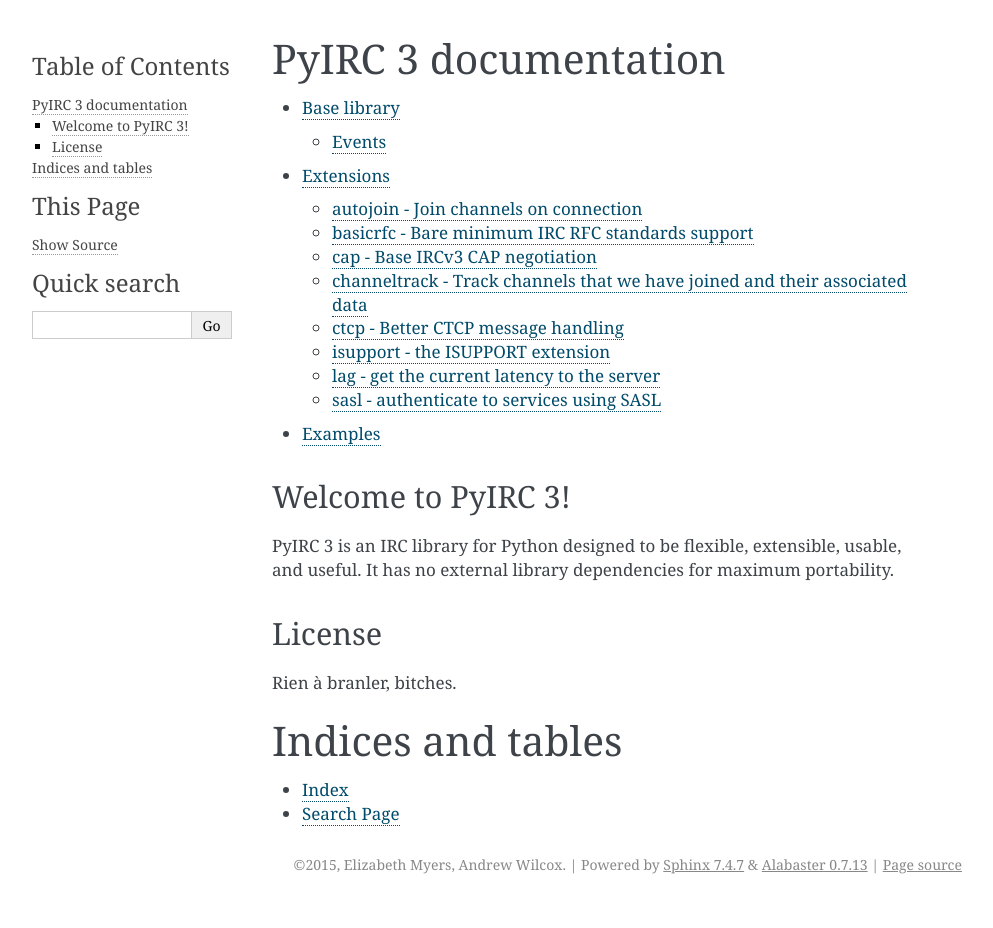
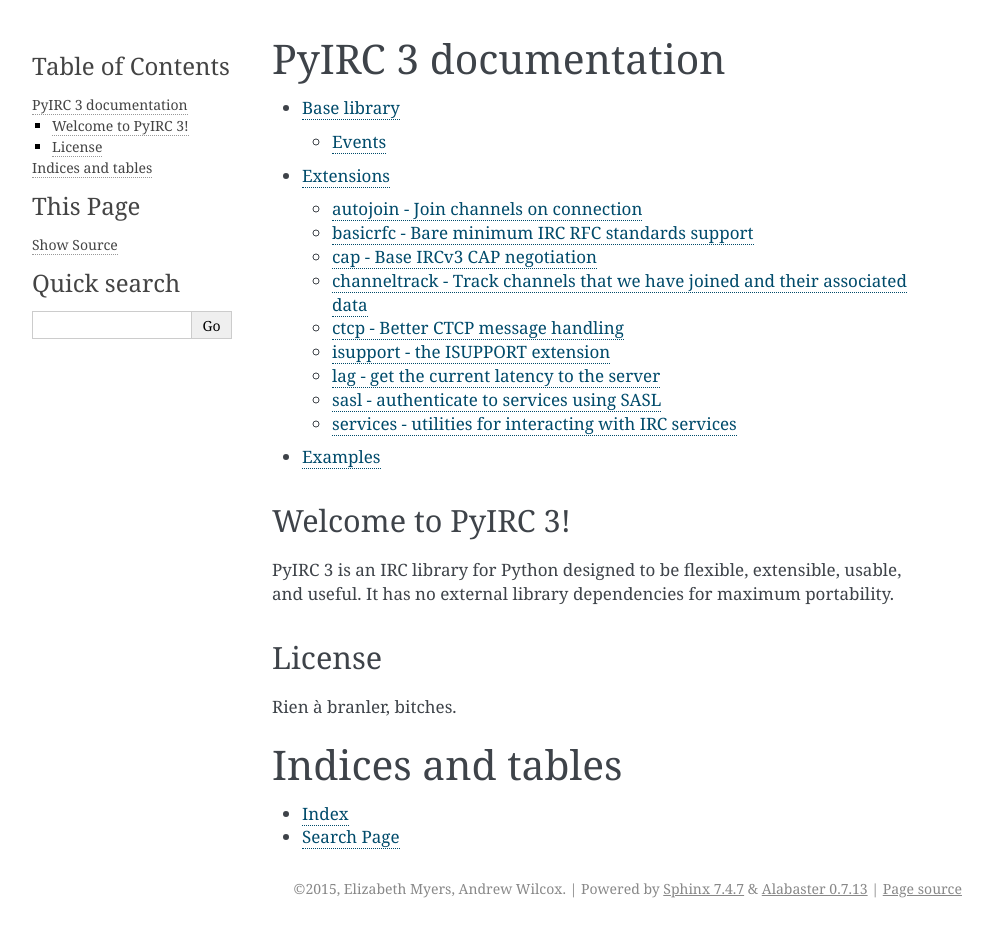
Before and after one commit to foxkit-us/PyIRC, a Sphinx documentation site: the page built from doc/index.rst, in a window 1280 px wide. Shown: the whole page, without its empty margins (148-1141 px from the left). Built offline with Sphinx 7.4.7, drawn with Linux system fonts in a browser that asks for light colours; before the commit the page ends 904 px from its top, so only the background shows below that.

Commit message:
Document extensions/services

```diff
--- a/doc/extensions.rst
+++ b/doc/extensions.rst
@@ -68,3 +68,10 @@
 .. autoclass:: PyIRC.extensions.sasl.SASLPlain
    :special-members:
    :members:
+
+services - utilities for interacting with IRC services
+------------------------------------------------------
+
+.. autoclass:: PyIRC.extensions.services.ServicesLogin
+   :special-members:
+   :members:
```
Also changed, not shown: 1 other file.
